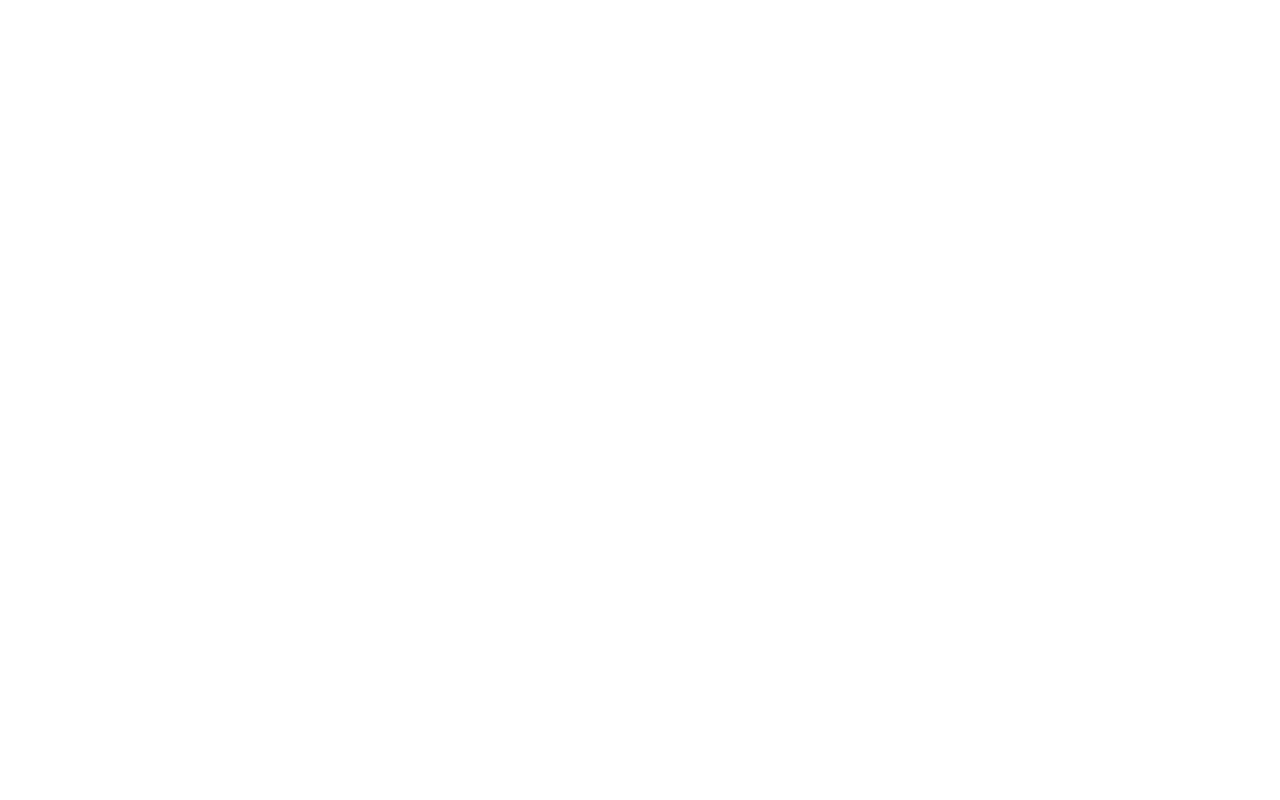
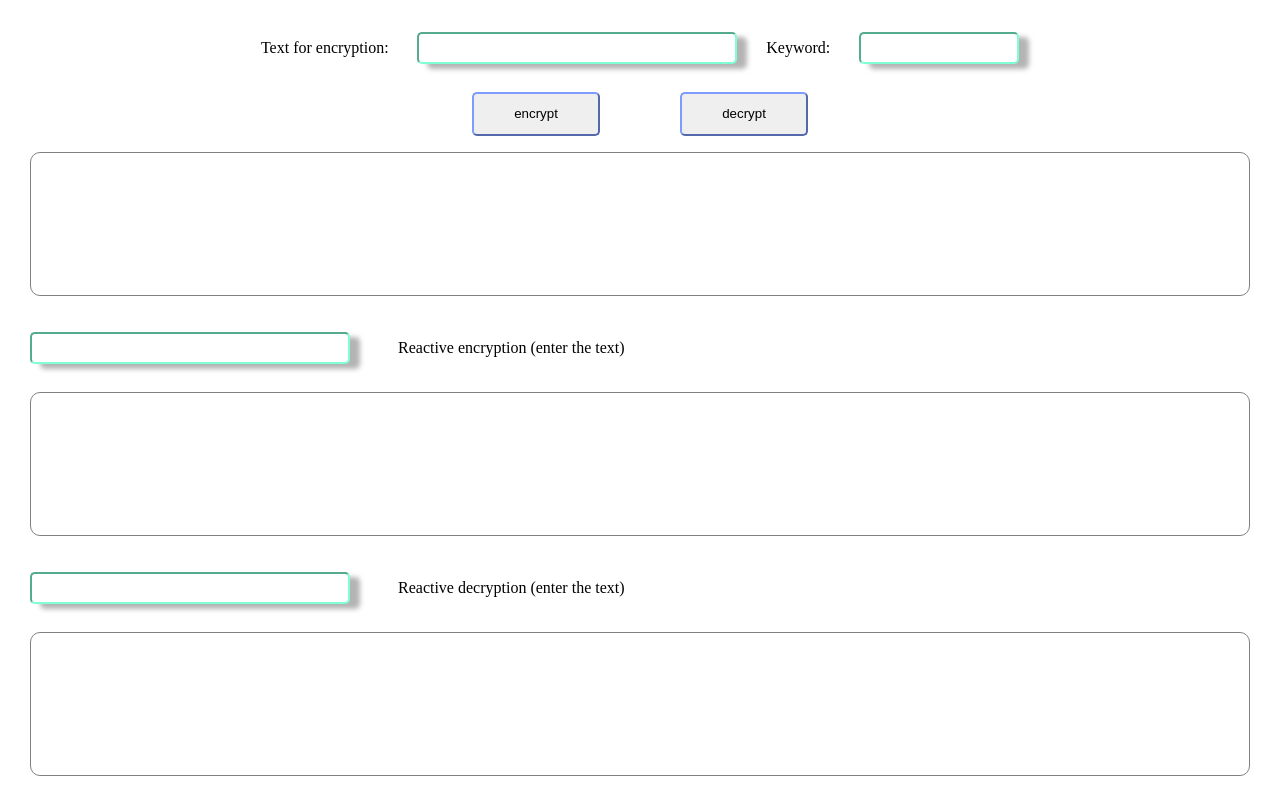
Before and after one commit to golden-gates-sf/encrypter-transpos, a plain HTML site: page index.html in a window 1280 px wide. Drawn offline with Linux system fonts and the light colour scheme.

Commit message:
Layout added

```diff
--- a/index.html
+++ b/index.html
@@ -4,9 +4,37 @@
     <meta charset="UTF-8">
     <meta http-equiv="X-UA-Compatible" content="IE=edge">
     <meta name="viewport" content="width=device-width, initial-scale=1.0">
+    <link rel="stylesheet" type="text/css" href="./style.css">
     <title>Encrypter</title>
 </head>
 <body>
+    <div class="common-container">
+        <div class="main-input-box">
+            <span>Text for encryption:</span>
+            <input>
+            <span>Keyword:</span>
+            <input id="keyword-btn">
+        </div>
+        <div class="enc-dec-buttons">
+            <button>encrypt</button>
+            <button>decrypt</button>
+        </div>
+        <div class="manipul-area"></div>
+    </div>
+    <div class="reactive-container">
+        <div class="reactive-input">
+            <input>
+            <span>Reactive encryption (enter the text) </span>
+        </div>
+        <div class="manipul-area"></div>
+    </div>
+    <div class="reactive-container">
+        <div class="reactive-input">
+            <input>
+            <span>Reactive decryption (enter the text) </span>
+        </div>
+        <div class="manipul-area"></div>
+    </div>
 
     <script src="./script.js"></script>
 </body>
--- a/script.js
+++ b/script.js
@@ -16,18 +16,18 @@ function createMatrix(text, keyword) {
     }
     return matrix;
 }
-function bubbleSort(arr) {
-    for (var i = 0, endI = arr.length - 1; i < endI; i++) {
-        for (var j = 0, endJ = endI - i; j < endJ; j++) {
-            if (arr[j] > arr[j + 1]) {
-                var swap = arr[j];
-                arr[j] = arr[j + 1];
-                arr[j + 1] = swap;
-            }
-        }
-    }
-    return arr;
-}
+// function bubbleSort(arr) {
+//   for (var i = 0, endI = arr.length - 1; i < endI; i++) {
+//     for (var j = 0, endJ = endI - i; j < endJ; j++) {
+//       if (arr[j] > arr[j + 1]) {
+//         var swap = arr[j];
+//         arr[j] = arr[j + 1];
+//         arr[j + 1] = swap;
+//       }
+//     }
+//   }
+//   return arr;
+// }
 function getOrder(word) {
     var order = [];
     for (var i = 0; i < word.length; i++) {
--- a/style.css
+++ b/style.css
@@ -0,0 +1,71 @@
+* {
+    margin: 0;
+    padding: 0;
+    box-sizing: border-box;
+}
+
+input {
+    height: 2rem;
+    width: 20rem;
+    border-radius: 5px;
+    border-color: aquamarine;
+    box-shadow: 10px 5px 5px rgba(128, 128, 128, 0.59);
+    padding: 0 8px;
+}
+
+input:focus {
+  border-color: rgb(5, 158, 87);
+  outline: 0;
+  box-shadow: 10px 5px 5px rgba(128, 128, 128, 0.59);
+}
+
+#keyword-btn {
+    width: 10rem;
+}
+
+button {
+    width: 8rem;
+    border-radius: 5px;
+    border-color: rgb(127, 155, 255);
+}
+
+
+
+.common-container {
+    height: 40vh;
+    padding: 20px 30px 0 30px;
+    display: grid;
+    gap: 1rem;
+}
+
+.main-input-box {
+    display: flex;
+    justify-content: center;
+    align-items: center;
+    gap: 1.8rem;
+}
+
+.enc-dec-buttons {
+    display: flex;
+    justify-content: center;
+    gap: 5rem;
+}
+
+.reactive-container {
+    height: 30vh;
+    padding: 0 30px 0 30px;
+    display: grid;
+    gap: 1rem;
+}
+
+.reactive-input {
+    display: flex;
+    align-items: center;
+    gap: 3rem;
+}
+
+.manipul-area {
+    height: 18vh;
+    border: 1px solid grey;
+    border-radius: 10px;
+}
```
Also changed, not shown: 1 other file.
